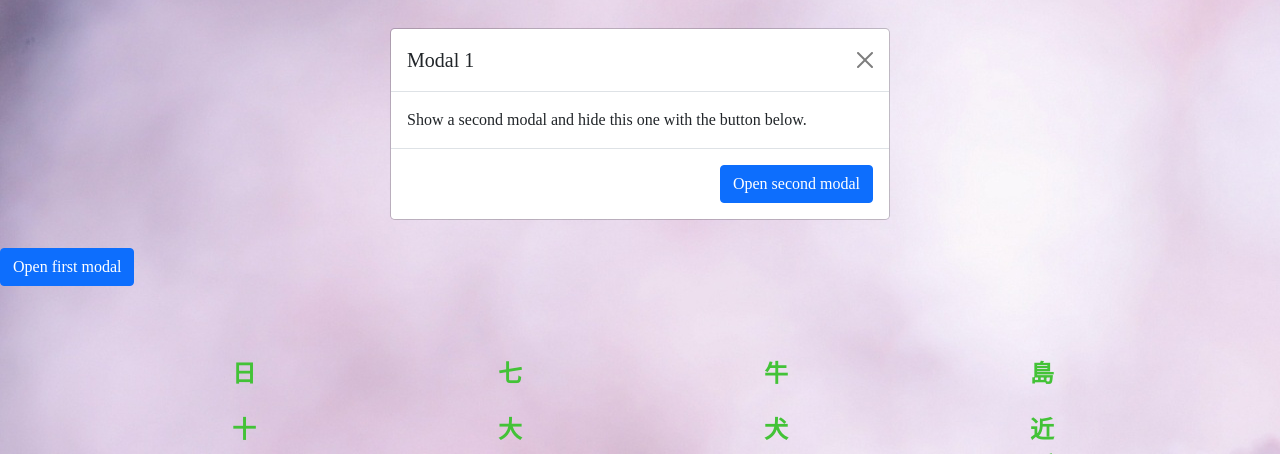
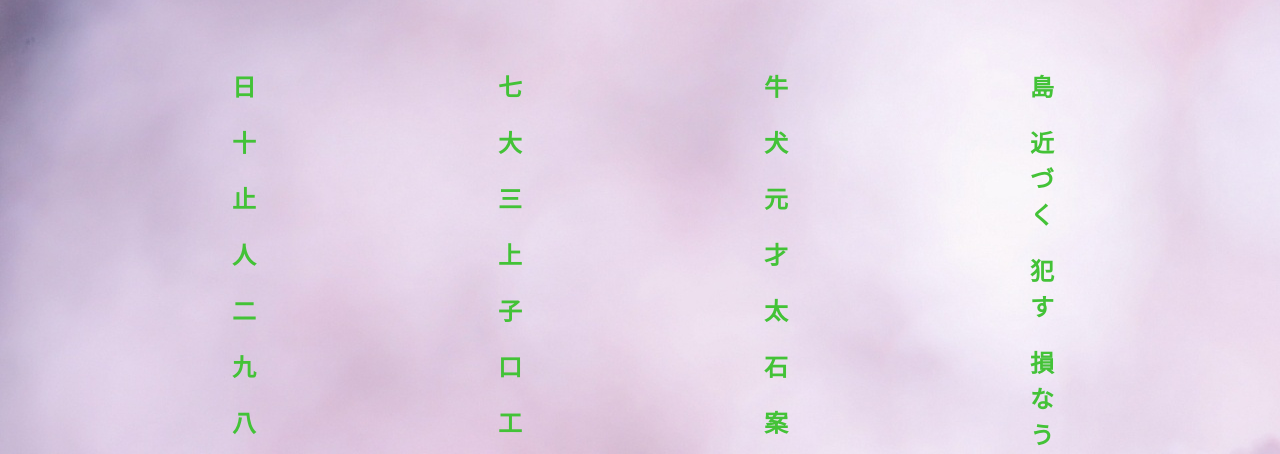
Before and after one commit to petre-marian-vaduva/Kanji_app, a Django app: page / in a window 1280 px wide. Shown: the part 58-512 px from the top of the page. Run offline with Django 4.2, Linux system fonts and the light colour scheme; data comes from the database, SQL or seed files in the repository.

Commit message:
update the forms

```diff
--- a/kanji_project/kanji_quiz/forms.py
+++ b/kanji_project/kanji_quiz/forms.py
@@ -1,4 +1,4 @@
-from kanji_quiz.models import Kanji, Portuguese
+from kanji_quiz.models import Kanji
 from django import forms
 from django.forms import ModelForm
 
@@ -6,7 +6,7 @@ class KanjiForm(forms.ModelForm):
     class Meta:
         model = Kanji
         fields = [
-            'character', 'level', 'is_number', 'is_radical'
+            'character', 'level', 'is_number', 'is_radical', 'meaning', 'example'
         ]
         labels = {
             'character': 'Enter a kanji',
@@ -17,16 +17,7 @@ class KanjiForm(forms.ModelForm):
         widgets = {
             'character': forms.TextInput(attrs={'placeholder': '漢字'}),
             'example': forms.TextInput(attrs={'placeholder': '漢字'}),
-            'is_number': forms.CheckboxInput()
-
+            'is_number': forms.CheckboxInput(),
+            'meaning': forms.TextInput(),
+            'example': forms.TextInput()
         }
-
-class PortugueseForm(forms.ModelForm):
-    class Meta:
-        model = Portuguese
-        fields = [
-            'meaning', 'example'
-        ]
-        widgets = {
-            'example': forms.TextInput(),
-        }
--- a/kanji_project/kanji_quiz/models.py
+++ b/kanji_project/kanji_quiz/models.py
@@ -3,24 +3,15 @@ from django.core.validators import MaxValueValidator, MinValueValidator
 # Create your models here.
 
 class Kanji(models.Model):
-    character = models.CharField(max_length=20)
+    character = models.CharField(max_length=20, null=True)
     level = models.IntegerField(validators=[MinValueValidator(1), MaxValueValidator(5)])
     is_number = models.BooleanField()
     is_radical = models.BooleanField()
+    meaning = models.CharField(max_length=50, null=True)
+    example = models.CharField(max_length=100, null=True)
 
     def __str__(self):
-        return u'%s %s %s %s' % (self.character, self.level, self.is_number, self.is_radical)
+        return u'%s %s %s %s %s %s' % (self.character, self.level, self.is_number, self.is_radical, self.meaning, self.example)
 
     class Meta:
         verbose_name_plural = 'Kanji'
-
-class Portuguese(models.Model):
-    character = models.ForeignKey(Kanji, on_delete=models.CASCADE)
-    meaning = models.CharField(max_length=50, null=True)
-    example = models.TextField()
-
-    def __str__(self):
-        return u'%s %s' % (self.meaning, self.example)
-
-    class Meta:
-        verbose_name_plural = 'Portuguese'
--- a/kanji_project/kanji_quiz/templates/kanji_quiz/index.html
+++ b/kanji_project/kanji_quiz/templates/kanji_quiz/index.html
@@ -19,41 +19,10 @@
 {% endblock %}
 
 {% block body%}
-<div class="modal-dialog modal-fullscreen-sm-down" id="exampleModalToggle" aria-hidden="true" aria-labelledby="exampleModalToggleLabel" tabindex="-1">
-  <div class="modal-dialog modal-dialog-centered">
-    <div class="modal-content">
-      <div class="modal-header">
-        <h5 class="modal-title" id="exampleModalToggleLabel">Modal 1</h5>
-        <button type="button" class="btn-close" data-bs-dismiss="modal" aria-label="Close"></button>
-      </div>
-      <div class="modal-body">
-        Show a second modal and hide this one with the button below.
-      </div>
-      <div class="modal-footer">
-        <button class="btn btn-primary" data-bs-target="#exampleModalToggle2" data-bs-toggle="modal">Open second modal</button>
-      </div>
-    </div>
-  </div>
-</div>
-<div class="modal fade" id="exampleModalToggle2" aria-hidden="true" aria-labelledby="exampleModalToggleLabel2" tabindex="-1">
-  <div class="modal-dialog modal-dialog-centered">
-    <div class="modal-content">
-      <div class="modal-header">
-        <h5 class="modal-title" id="exampleModalToggleLabel2">Modal 2</h5>
-        <button type="button" class="btn-close" data-bs-dismiss="modal" aria-label="Close"></button>
-      </div>
-      <div class="modal-body">
-        Hide this modal and show the first with the button below.
-      </div>
-      <div class="modal-footer">
-        <button class="btn btn-primary" data-bs-target="#exampleModalToggle" data-bs-toggle="modal">Back to first</button>
-      </div>
-    </div>
-  </div>
-</div>
-<a class="btn btn-primary" data-bs-toggle="modal" href="#exampleModalToggle" role="button">Open first modal</a>
 
 
+
+</div>
     <section class='page'>
         <ul>
             {% for kanji in all_kanji %}
@@ -68,17 +37,12 @@
         <form action="/" method='POST' class="login-form" autocomplete="off">
             {% csrf_token %}
 
-            {% for field in kanji_form %}
+            {% for field in form %}
                 {{ field.label_tag }}
                 {{ field }}
                 {{ field.errors }}
             {% endfor %}
 
-            {% for field in portuguese_form %}
-                {{ field.label_tag }}
-                {{ field }}
-                {{ field.errors }}
-            {% endfor %}
             <div class="d-grid gap-2 col-6 mx-auto form-input-material">
                 <button type="submit" class="btn btn-primary btn-ghost my_button">Add</button>
             </div>
--- a/kanji_project/kanji_quiz/views.py
+++ b/kanji_project/kanji_quiz/views.py
@@ -1,30 +1,24 @@
-from wsgiref.util import request_uri
 from django.shortcuts import redirect, render
 from django.http import HttpResponseRedirect
-from .models import Kanji, Portuguese
-from kanji_quiz.forms import KanjiForm, PortugueseForm
+from .models import Kanji
+from kanji_quiz.forms import KanjiForm
 from django.urls import reverse
 # Create your views here.
 
 
 def index(request):
     all_kanji = Kanji.objects.all()
-    kanji_form = KanjiForm()
-    portuguese_form = PortugueseForm()
+    form = KanjiForm()
 
     if request.method == 'POST':
-        kanji_form = KanjiForm(request.POST)
-        portuguese_form = PortugueseForm(request.POST)
-        if kanji_form.is_valid() and portuguese_form.is_valid():
-            kanji_form.save()
-            portuguese_form.instance.character = kanji_form.save()
-            portuguese_form.save()
+        form = KanjiForm(request.POST)
+        if form.is_valid():
+            form.save()
             return HttpResponseRedirect('/')
 
     return render(request, 'kanji_quiz/index.html', {
         'all_kanji': all_kanji,
-        'kanji_form': kanji_form,
-        'portuguese_form': portuguese_form
+        'form': form,
     })
 
 def level(request, slug):
@@ -56,41 +50,32 @@ def level(request, slug):
 
 def kanji_detail(request, slug):
     kanji = Kanji.objects.get(pk=slug)
-    kanji_meaning = kanji.portuguese_set.all()
-
     return render(request, 'kanji_quiz/kanji_detail.html', {
-        'kanji': kanji,
-        'kanji_meaning': kanji_meaning
+        'kanji': kanji
     })
 
 
 def update(request, slug):
     all_kanji = Kanji.objects.all()
     row_kanji = Kanji.objects.get(pk=slug)
-    form_kanji = KanjiForm(instance=row_kanji)
-    row_portuguese = Portuguese.objects.get(character_id=slug)
-    form_portuguese = PortugueseForm(instance=row_portuguese)
+    form = KanjiForm(instance=row_kanji)
 
     if request.method == 'POST':
-        form_kanji = KanjiForm(request.POST, instance=row_kanji)
-        form_portuguese = PortugueseForm(request.POST, instance=row_portuguese)
-        if form_kanji.is_valid():
-            form_kanji.save()
-            form_portuguese.save()
+        form = KanjiForm(request.POST, instance=row_kanji)
+        if form.is_valid():
+            form.save()
             return HttpResponseRedirect('/')
     return render(request, 'kanji_quiz/update.html', {
-        'form_kanji': form_kanji,
-        'form_portuguese': form_portuguese,
+        'form': form,
         'all_kanji': all_kanji
     })
 
 def delete(request, slug):
     kanji = Kanji.objects.get(pk=slug)
     kanji_row = Kanji.objects.get(pk=slug)
-    portuguese_row = Portuguese.objects.get(character_id=slug)
+
     if request.method == 'POST':
         kanji_row.delete()
-        portuguese_row.delete()
         return HttpResponseRedirect('/')
 
     return render(request, 'kanji_quiz/delete.html', {
```
Also changed, not shown: kanji_project/kanji_quiz/admin.py (+4 -6 lines), kanji_project/kanji_quiz/templates/kanji_quiz/kanji_detail.html (+5 -4 lines), kanji_project/kanji_quiz/templates/kanji_quiz/update.html (+1 -6 lines), kanji_project/db.sqlite3, kanji_project/kanji_quiz/migrations/0007_auto_20220312_1356.py (added), kanji_project/kanji_quiz/migrations/0008_alter_kanji_meaning.py (added), kanji_project/kanji_quiz/migrations/0009_auto_20220312_1432.py (added).
